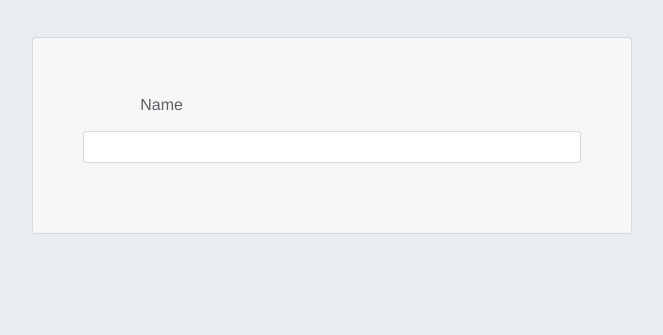
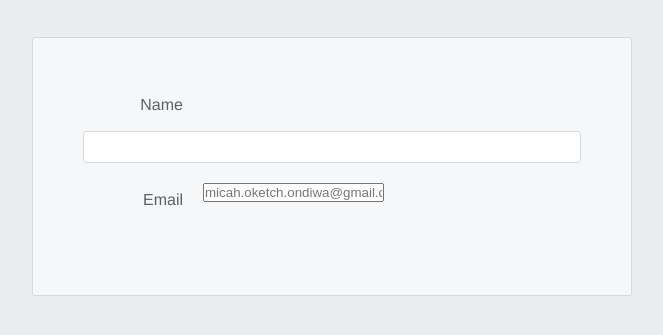
Before and after one commit to micahondiwa/interneting_is_hard_html-css, a plain HTML site: page html-forms/index.html in a window 1280 px wide. Shown: the part 225-560 px from the top of the page, without its empty margins (308-971 px from the left). Drawn offline with Linux system fonts and the light colour scheme.

Commit message:
Email placeholder

```diff
--- a/html-forms/index.html
+++ b/html-forms/index.html
@@ -19,6 +19,10 @@
             <label for="full-name">Name</label>
             <input id="full-name" name='full-name' type='text' />
         </div>
+        <div class="form-row">
+            <label for="email">Email</label>
+            <input type="email" name="email" id="email" placeholder="micah.oketch.ondiwa@gmail.com" />
+        </div>
     </form>
 
 </body>
```
